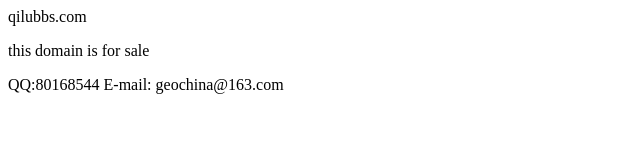
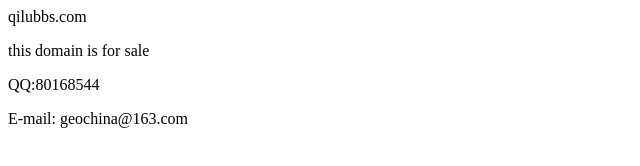
Before and after one commit to geochina/qilubbs.github.io, a plain HTML site: page index.html in a window 1280 px wide. Shown: the whole page, without its empty margins (0-640 px from the left). Drawn offline with Linux system fonts and the light colour scheme.

Commit message:
Update index.html

```diff
--- a/index.html
+++ b/index.html
@@ -8,5 +8,7 @@
 
 qilubbs.com<p>
 this domain is for sale<p>
-QQ:80168544    E-mail: geochina@163.com </body>
+QQ:80168544 <p>
+E-mail: geochina@163.com<p>
+</body>
 </html>
```
